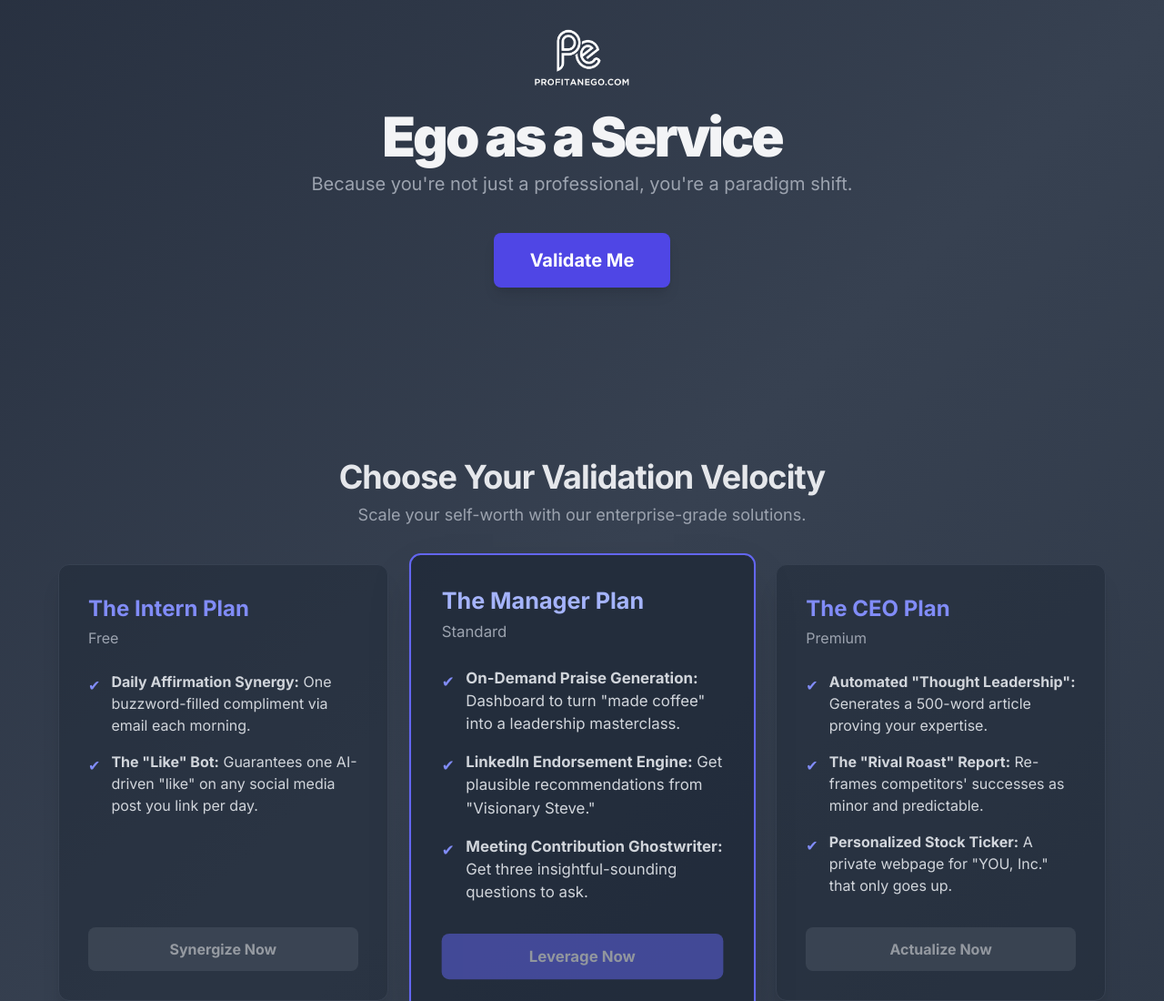
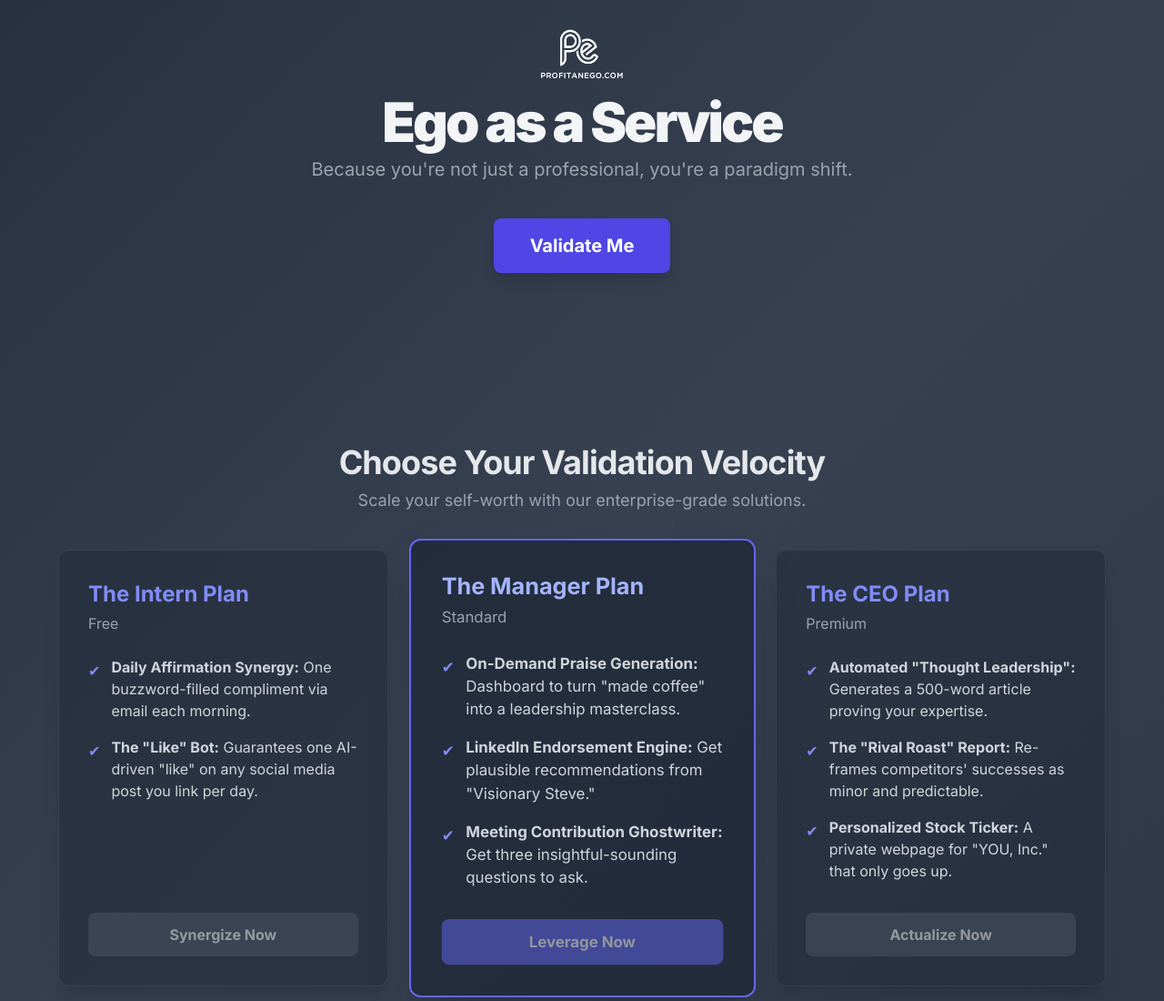
Before and after one commit to KnowOneActual/profitandego_website, a plain HTML site: page index.html in a window 1280 px wide. Shown: the top 1100 px of the page at 91% size. Drawn offline with nearby package versions, Linux system fonts and the light colour scheme.

Commit message:
update: logo size

```diff
--- a/index.html
+++ b/index.html
@@ -14,6 +14,7 @@
     <link rel="manifest" href="/img/favicon/site.webmanifest" />
     <link rel="shortcut icon" href="/img/favicon/favicon.ico" />
     <title>EaaS | Ego as a Service | profitandego.com</title>
+
 
     <!-- Tailwind CSS for styling -->
     <script src="https://cdn.tailwindcss.com"></script>
@@ -78,9 +79,11 @@
 
             <!-- Header -->
             <header class="mb-8">
-                <!-- LOGO PLACEHOLDER: Replace the src with your actual logo URL -->
+                <!-- LOGO: Replace "your-logo-white.png" with the path to your actual logo file. -->
+                <!-- Ensure it's a white logo on a transparent background (PNG format is best). -->
                 <img src="/img/site_assets/5mJaFhq6YTnFYH*!tCMsayvUhXVJ*GhX$DAuXBBFT@7t.png" alt="Profit and Ego Logo"
-                    class="mx-auto h-16 w-auto mb-6" onerror="this.style.display='none'">
+                    class="mx-auto h-14 w-auto mb-4"
+                    onerror="this.src='https://placehold.co/300x70/1f2937/ffffff?text=profitandego.com'; this.onerror=null;">
 
                 <h1 class="text-4xl sm:text-5xl md:text-6xl font-black tracking-tighter text-gray-100">Ego as a Service
                 </h1>
```
